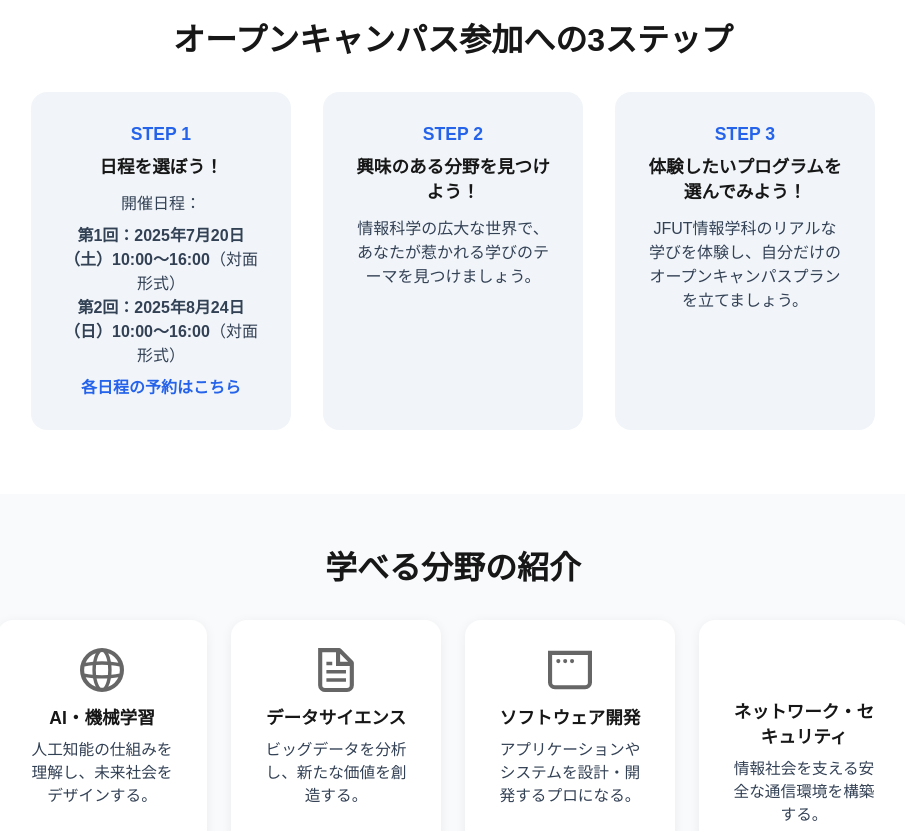
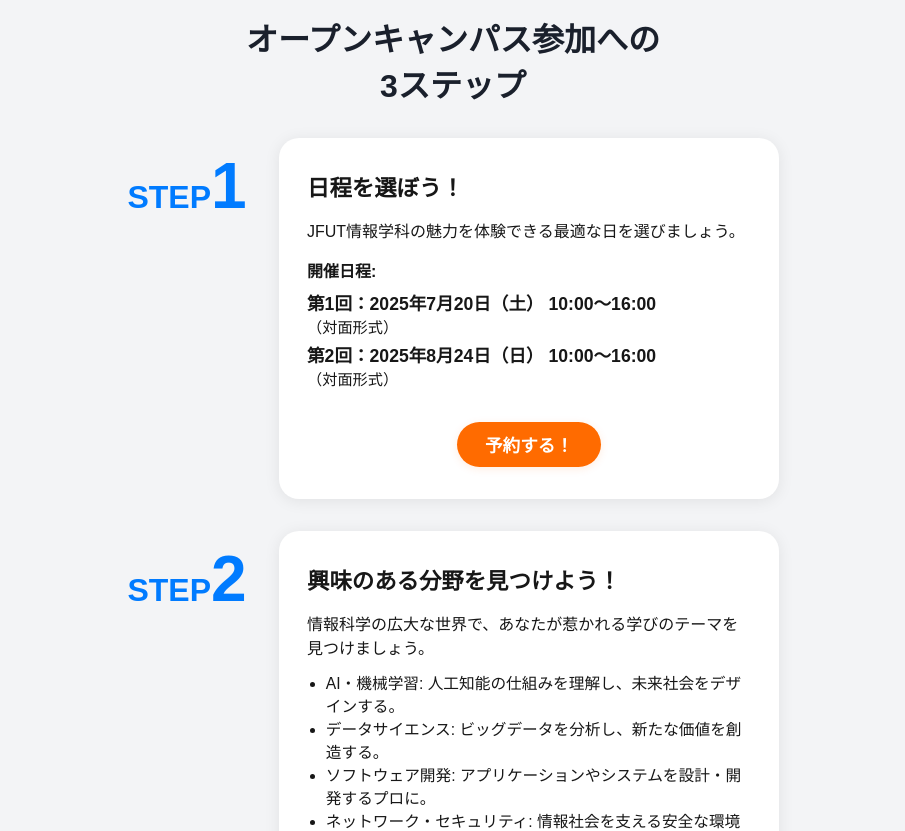
Before and after one commit to jeyearth/open-campus-web, a Next.js app: page / in a window 1280 px wide. Shown: the part 1500-2331 px from the top of the page, without its empty margins (187-1092 px from the left). Built offline with nearby package versions, Linux system fonts and the light colour scheme.

Commit message:
feat: Refactor StepsSection component with styled-components; enhance layout and add reservation button

```diff
--- a/src/components/layout/StepsSection.tsx
+++ b/src/components/layout/StepsSection.tsx
@@ -1,60 +1,160 @@
 import React from 'react';
+import styled from 'styled-components';
+import { SectionTitle } from '../ui/SectionTitle';
+
+const ReserveButton = styled.a`
+  display: inline-block;
+  background: ${(props) => props.theme.pallet.orange.main};
+  color: #fff;
+  padding: 10px 28px;
+  border-radius: 24px;
+  font-size: 1.1rem;
+  font-weight: bold;
+  text-decoration: none;
+  margin-top: 16px;
+  box-shadow: 0 2px 8px rgba(255,107,0,0.12);
+  transition: background 0.6s;
+  text-align: center;
+  &:hover {
+    background: #e55a00;
+  }
+`;
 
 const steps = [
   {
-    step: 'STEP 1',
+    step: '1',
     title: '日程を選ぼう！',
     desc: (
       <>
-        <div>開催日程：</div>
-        <ul style={{ margin: '8px 0 0 0', padding: 0, listStyle: 'none' }}>
-          <li><b>第1回：2025年7月20日（土）10:00～16:00</b>（対面形式）</li>
-          <li><b>第2回：2025年8月24日（日）10:00～16:00</b>（対面形式）</li>
-        </ul>
-        <a href="#reserve" style={{ color: '#2563eb', fontWeight: 'bold', display: 'inline-block', marginTop: 8 }}>各日程の予約はこちら</a>
+        JFUT情報学科の魅力を体験できる最適な日を選びましょう。<br />
+        <div style={{ margin: '16px 0 8px 0', fontWeight: 'bold' }}>開催日程:</div>
+        <div style={{ fontWeight: 'bold', fontSize: '1.1rem', marginBottom: 4 }}>第1回：2025年7月20日（土） 10:00～16:00 <span style={{ fontWeight: 'normal', fontSize: '0.95rem' }}>（対面形式）</span></div>
+        <div style={{ fontWeight: 'bold', fontSize: '1.1rem', marginBottom: 16 }}>第2回：2025年8月24日（日） 10:00～16:00 <span style={{ fontWeight: 'normal', fontSize: '0.95rem' }}>（対面形式）</span></div>
+        <div style={{ display: 'flex', justifyContent: 'center' }}>
+          <ReserveButton href="#reserve">予約する！</ReserveButton>
+        </div>
       </>
     ),
   },
   {
-    step: 'STEP 2',
+    step: '2',
     title: '興味のある分野を見つけよう！',
-    desc: '情報科学の広大な世界で、あなたが惹かれる学びのテーマを見つけましょう。',
+    desc: (
+      <>
+        情報科学の広大な世界で、あなたが惹かれる学びのテーマを見つけましょう。<br />
+        <ul style={{ textAlign: 'left', margin: '12px 0 0 0', padding: '0 0 0 1.2em', fontSize: '0.98rem' }}>
+          <li>AI・機械学習: 人工知能の仕組みを理解し、未来社会をデザインする。</li>
+          <li>データサイエンス: ビッグデータを分析し、新たな価値を創造する。</li>
+          <li>ソフトウェア開発: アプリケーションやシステムを設計・開発するプロに。</li>
+          <li>ネットワーク・セキュリティ: 情報社会を支える安全な環境を構築する。</li>
+          <li>IoT・ロボット: モノと情報をつなぎ、次世代の技術を生み出す。</li>
+        </ul>
+      </>
+    ),
   },
   {
-    step: 'STEP 3',
+    step: '3',
     title: '体験したいプログラムを選んでみよう！',
-    desc: 'JFUT情報学科のリアルな学びを体験し、自分だけのオープンキャンパスプランを立てましょう。',
+    desc: (
+      <>
+        JFUT情報学科のリアルな学びを体験し、自分だけのオープンキャンパスプランを立てましょう。<br />
+        <ul style={{ textAlign: 'left', margin: '12px 0 0 0', padding: '0 0 0 1.2em', fontSize: '0.98rem' }}>
+          <li>学科説明会: JFUT情報学科の全貌と未来の可能性を知る。</li>
+          <li>模擬体験: 「AIプログラミング入門」「サイバー攻撃から身を守るには？」など体験型講座。</li>
+          <li>研究室見学・デモ: 最先端の研究現場や、教員や学生と直接交流。</li>
+          <li>在学生との交流コーナー: JFUTのリアルな学生生活や学びの楽しさを直接聞けるチャンス。</li>
+          <li>個別相談会: 入試、奨学金、学生生活など、気になることを個別に相談。</li>
+        </ul>
+      </>
+    ),
   },
 ];
 
+const MyStepsSection = styled.section`
+  background: ${({ theme }) => theme.pallet.lightGray.main};
+  padding: 48px 0;
+`;
+
+const StepsWrapper = styled.div`
+  max-width: 900px;
+  margin: 0 auto;
+`;
+
+const StepRow = styled.div`
+  display: flex;
+  align-items: flex-start;
+  justify-content: center;
+  gap: 32px;
+  margin-bottom: 32px;
+  @media (max-width: 768px) {
+    flex-direction: column;
+    gap: 0;
+    align-items: center;
+  }
+`;
+
+const StepNumber = styled.div`
+  color: ${(props) => props.theme.pallet.primary.main};
+  font-size: 2rem;
+  font-weight: bold;
+  min-width: 120px;
+  margin-top: 20px;
+  display: flex;
+  align-items: end;
+  justify-content: center;
+  @media (max-width: 768px) {
+    font-size: 2.2rem;
+    min-width: 0;
+    margin-bottom: 8px;
+  }
+`;
+
+const StepCard = styled.div`
+  background: ${(props) => props.theme.pallet.baseWhite.main} ;
+  border-radius: 20px;
+  box-shadow: 0 2px 16px rgba(0,0,0,0.08);
+  padding: 32px 28px;
+  min-width: 320px;
+  max-width: 500px;
+  flex: 1;
+  display: flex;
+  flex-direction: column;
+  align-items: flex-start;
+  justify-content: center;
+  text-align: left;
+  @media (max-width: 768px) {
+    min-width: 0;
+    width: 90vw;
+    margin-bottom: 32px;
+  }
+`;
+
+const StepCardTitle = styled.h3`
+  font-size: 1.4rem;
+  font-weight: bold;
+  margin-bottom: 16px;
+`;
+
 const StepsSection: React.FC = () => {
   return (
-    <section style={{ background: '#fff', padding: '48px 0' }}>
-      <div style={{ maxWidth: 900, margin: '0 auto', textAlign: 'center' }}>
-        <h2 style={{ fontSize: '2rem', fontWeight: 'bold', marginBottom: 32 }}>
-          オープンキャンパス参加への3ステップ
-        </h2>
-        <div style={{ display: 'flex', justifyContent: 'center', gap: 32, flexWrap: 'wrap' }}>
-          {steps.map((s, i) => (
-            <div key={i} style={{
-              background: '#f1f5f9',
-              borderRadius: 16,
-              padding: 32,
-              width: 260,
-              minHeight: 220,
-              display: 'flex',
-              flexDirection: 'column',
-              alignItems: 'center',
-              marginBottom: 16,
-            }}>
-              <div style={{ fontWeight: 'bold', color: '#2563eb', fontSize: '1.1rem', marginBottom: 8 }}>{s.step}</div>
-              <h3 style={{ fontSize: '1.1rem', fontWeight: 'bold', marginBottom: 12 }}>{s.title}</h3>
-              <div style={{ fontSize: '1rem', color: '#334155' }}>{s.desc}</div>
-            </div>
-          ))}
-        </div>
-      </div>
-    </section>
+    <MyStepsSection>
+      <StepsWrapper>
+        <SectionTitle>
+          オープンキャンパス参加への<br />3ステップ
+        </SectionTitle>
+        {steps.map((s, i) => (
+          <StepRow key={i}>
+              <StepNumber>
+                STEP<span style={{ fontSize: '4rem', fontWeight: 'bold', marginBottom: 0, lineHeight: 0.9 }}>{s.step}</span>
+              </StepNumber>
+            <StepCard>
+              <StepCardTitle>{s.title}</StepCardTitle>
+              <div>{s.desc}</div>
+            </StepCard>
+          </StepRow>
+        ))}
+      </StepsWrapper>
+    </MyStepsSection>
   );
 };
 
```
